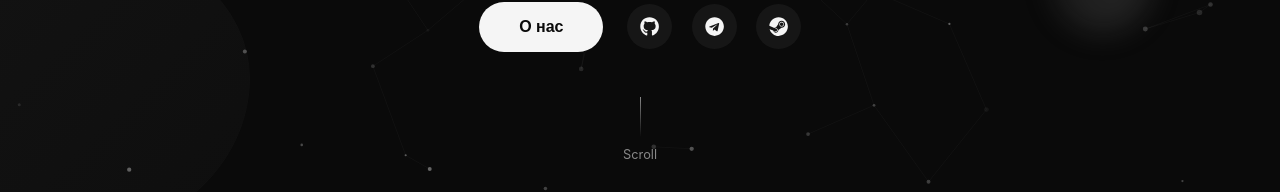
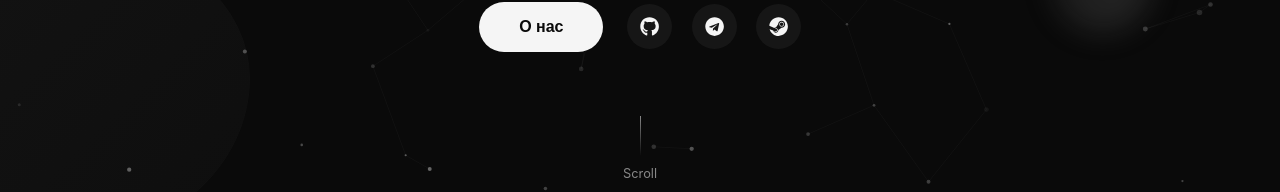
Before and after one commit to Germanfo1uli/Portfolio, a React (Create React App) app in the folder portfolioapp/: page / in a window 1280 px wide. Shown: the part 608-800 px from the top of the page. Built offline with nearby package versions, Linux system fonts and the light colour scheme.

Commit message:
Исправил scroll

```diff
--- a/portfolioapp/src/Components/MainPage/MainPage.jsx
+++ b/portfolioapp/src/Components/MainPage/MainPage.jsx
@@ -37,10 +37,8 @@ const MainPage = () => {
         const particles = [];
         const particleCount = 100;
 
-
         canvas.width = window.innerWidth;
         canvas.height = window.innerHeight;
-
 
         for (let i = 0; i < particleCount; i++) {
             particles.push({
@@ -53,26 +51,21 @@ const MainPage = () => {
             });
         }
 
-
         const animate = () => {
             ctx.clearRect(0, 0, canvas.width, canvas.height);
-
 
             particles.forEach(particle => {
                 particle.x += particle.speedX;
                 particle.y += particle.speedY;
 
-
                 if (particle.x < 0 || particle.x > canvas.width) particle.speedX *= -1;
                 if (particle.y < 0 || particle.y > canvas.height) particle.speedY *= -1;
-
 
                 ctx.beginPath();
                 ctx.arc(particle.x, particle.y, particle.radius, 0, Math.PI * 2);
                 ctx.fillStyle = particle.color;
                 ctx.fill();
             });
-
 
             ctx.strokeStyle = darkMode ? 'rgba(150, 150, 150, 0.1)' : 'rgba(50, 50, 50, 0.1)';
             ctx.lineWidth = 0.5;
@@ -97,7 +90,6 @@ const MainPage = () => {
 
         animate();
 
-
         const handleResize = () => {
             canvas.width = window.innerWidth;
             canvas.height = window.innerHeight;
@@ -109,12 +101,10 @@ const MainPage = () => {
 
     return (
         <div className={`${styles.container} ${darkMode ? styles.dark : styles.light}`}>
-
             <canvas
                 ref={canvasRef}
                 className={styles.particlesCanvas}
             />
-
 
             <div className={styles.abstractShape1}></div>
             <div className={styles.abstractShape2}></div>
@@ -124,7 +114,6 @@ const MainPage = () => {
                 <div className={styles.orb2}></div>
                 <div className={styles.orb3}></div>
             </div>
-
 
             <nav className={`${styles.navbar} ${isVisible ? styles.fadeIn : ''}`}>
                 <div className={styles.logo}>
@@ -154,7 +143,7 @@ const MainPage = () => {
                 </button>
             </nav>
 
-
+            <div className={styles.contentWrapper}>
                 <main className={styles.mainContent}>
                     <div className={`${styles.hero} ${isVisible ? styles.slideUp : ''}`}>
                         <div className={styles.titleWrapper}>
@@ -191,11 +180,12 @@ const MainPage = () => {
                     </div>
                 </main>
 
-
                 <div className={styles.scrollIndicator}>
                     <div className={styles.scrollLine}></div>
                     <span>Scroll</span>
                 </div>
+            </div>
+
             <GermanProfile isDarkMode={darkMode} />
         </div>
     );
--- a/portfolioapp/src/Components/MainPage/MainPage.module.css
+++ b/portfolioapp/src/Components/MainPage/MainPage.module.css
@@ -440,8 +440,13 @@
 }
 
 
+.contentWrapper {
+    position: relative;
+    min-height: 20vh;
+}
+
 .scrollIndicator {
-    position: fixed;
+    position: absolute;
     bottom: 30px;
     left: 50%;
     transform: translateX(-50%);
@@ -450,7 +455,7 @@
     align-items: center;
     color: #888;
     font-size: 0.8rem;
-    z-index: 5;
+    z-index: 2;
     opacity: 0;
     animation: fadeIn 1s ease forwards;
     animation-delay: 2s;
```
Lines whose indentation alone changed are shown as unchanged.
